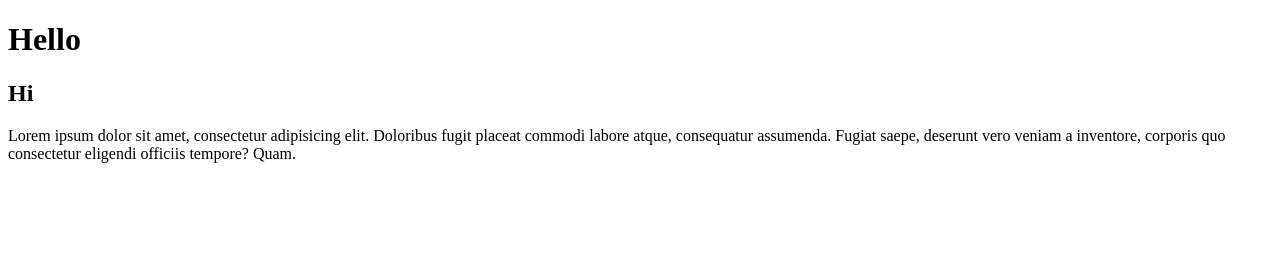
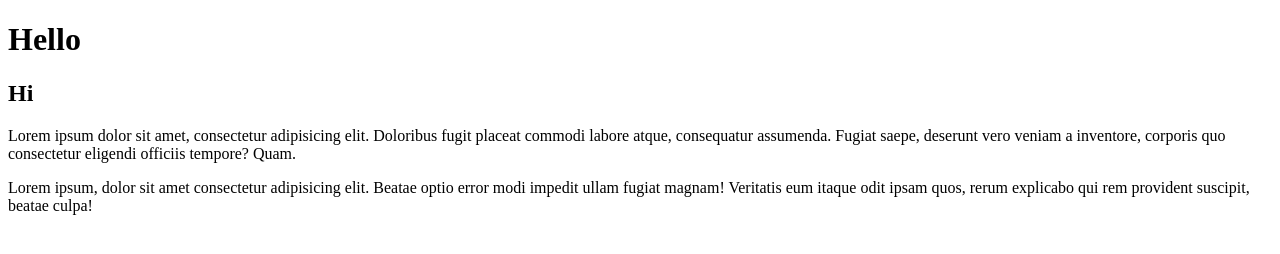
Before and after one commit to Luleiian/testgit, a plain HTML site: page index.html in a window 1280 px wide. Drawn offline with Linux system fonts and the light colour scheme.

Commit message:
added_tag_p

```diff
--- a/index.html
+++ b/index.html
@@ -14,5 +14,10 @@
       deserunt vero veniam a inventore, corporis quo consectetur eligendi
       officiis tempore? Quam.
     </p>
+    <p>
+      Lorem ipsum, dolor sit amet consectetur adipisicing elit. Beatae optio
+      error modi impedit ullam fugiat magnam! Veritatis eum itaque odit ipsam
+      quos, rerum explicabo qui rem provident suscipit, beatae culpa!
+    </p>
   </body>
 </html>
```
